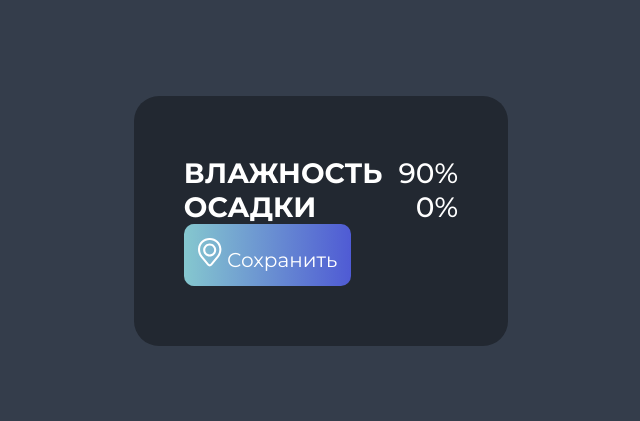
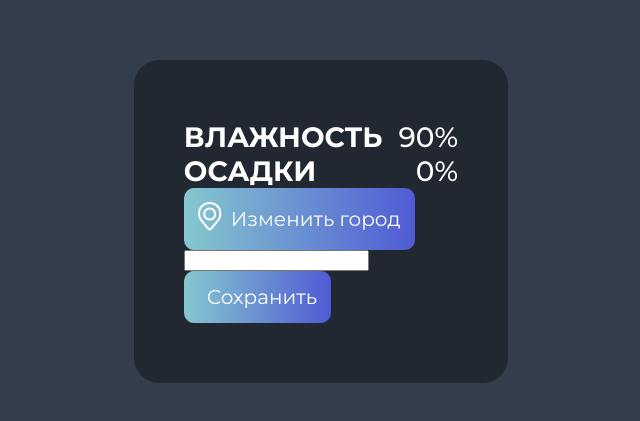
Before and after one commit to ShamsutOFF/vue-project1, a Vue app: page / in a window 1280 px wide. Shown: the part 187-608 px from the top of the page, without its empty margins (319-959 px from the left). Built offline with nearby package versions, Linux system fonts and the light colour scheme.

Commit message:
5.6. Упражнение - Ввод города

```diff
--- a/src/App.vue
+++ b/src/App.vue
@@ -1,7 +1,6 @@
 <script setup>
-import Button from "@/components/Button.vue";
 import Stat from "@/components/Stat.vue";
-import IconLocation from "@/icons/IconLocation.vue";
+import CitySelect from "@/components/CitySelect.vue";
 
 const data = {
   label: "ВЛАЖНОСТЬ",
@@ -13,12 +12,7 @@
   <main class="main">
     <Stat v-bind="data"></Stat>
     <Stat label="ОСАДКИ" stat="0%"></Stat>
-    <Button>
-      <template #icon>
-        <IconLocation/>
-      </template>
-      Сохранить
-    </Button>
+    <CitySelect/>
   </main>
 </template>
 
--- a/src/components/Button.vue
+++ b/src/components/Button.vue
@@ -11,6 +11,7 @@
 </template>
 
 <style scoped>
+
 .button {
   border: none;
   border-radius: 10px;
@@ -20,6 +21,9 @@
   font-size: 20px;
   color: var(--color-primary);
   cursor: pointer;
+  display: flex;
+  align-items: center;
+  gap: 9px;
 }
 
 .button:hover {
--- /dev/null
+++ b/src/components/CitySelect.vue
@@ -0,0 +1,21 @@
+<script setup>
+import IconLocation from "@/icons/IconLocation.vue";
+import Button from "@/components/Button.vue";
+</script>
+
+<template>
+  <Button>
+    <template #icon>
+      <IconLocation/>
+    </template>
+    Изменить город
+  </Button>
+  <input />
+  <Button>
+    Сохранить
+  </Button>
+</template>
+
+<style scoped>
+
+</style>
```
